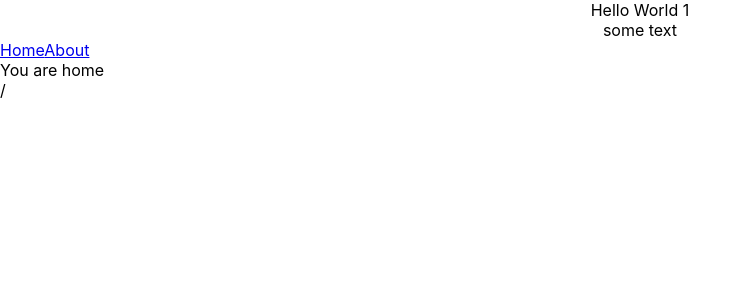
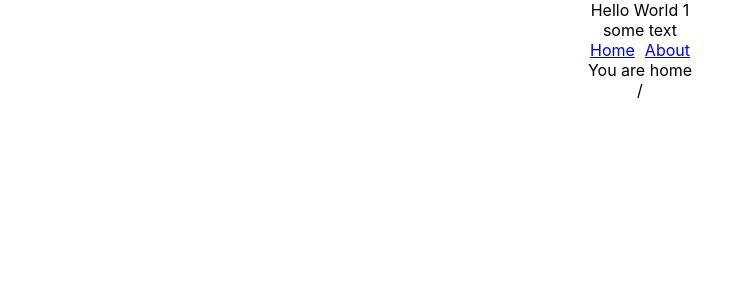
Before and after one commit to morsh/cra-tdd-boilerplate, a React (Create React App) app: page / in a window 1280 px wide. Shown: the top 300 px of the page, without its empty margins (0-754 px from the left). Built offline with nearby package versions, Linux system fonts and the light colour scheme.

Commit message:
add svg and fix styling

```diff
--- a/src/App/App.tsx
+++ b/src/App/App.tsx
@@ -5,15 +5,15 @@ import { AppRouter } from '../AppRouter/AppRouter';
 
 function App() {
   return (
-    <Router>
-      <div className='App' data-hook='root-app'>
+    <div className='App' data-hook='root-app'>
+      <Router>
         <div>
           Hello World 1
         </div>
         <span>some text</span>
-      </div>
-      <AppRouter />
-    </Router>
+        <AppRouter />
+      </Router>
+    </div>
   );
 }
 
--- /dev/null
+++ b/src/AppRouter/AppRouter.css
@@ -0,0 +1,12 @@
+.nav-routes > a {
+  padding: 5px;
+}
+
+.nav-routes svg {
+  height: 50px;
+}
+
+.nav-routes > div {
+  display: flex;
+  flex-direction: column-reverse;
+}
--- a/src/AppRouter/AppRouter.tsx
+++ b/src/AppRouter/AppRouter.tsx
@@ -3,6 +3,7 @@ import { Link, Route, Routes, useLocation } from 'react-router-dom';
 import { About } from '../Routes/About';
 import { Home } from '../Routes/Home';
 import { NoMatch } from '../Routes/NoMatch';
+import './AppRouter.css';
 
 export const LocationDisplay = () => {
   const location = useLocation();
@@ -11,7 +12,7 @@ export const LocationDisplay = () => {
 };
 
 export const AppRouter = () => (
-  <div data-hook='app-router'>
+  <div className='nav-routes' data-hook='app-router'>
     <Link data-hook='home-link' to='/'>Home</Link>
     <Link data-hook='about-link' to='/about'>About</Link>
 
```
Also changed, not shown: 1 other file (tests, documents, lock files or other folders).
